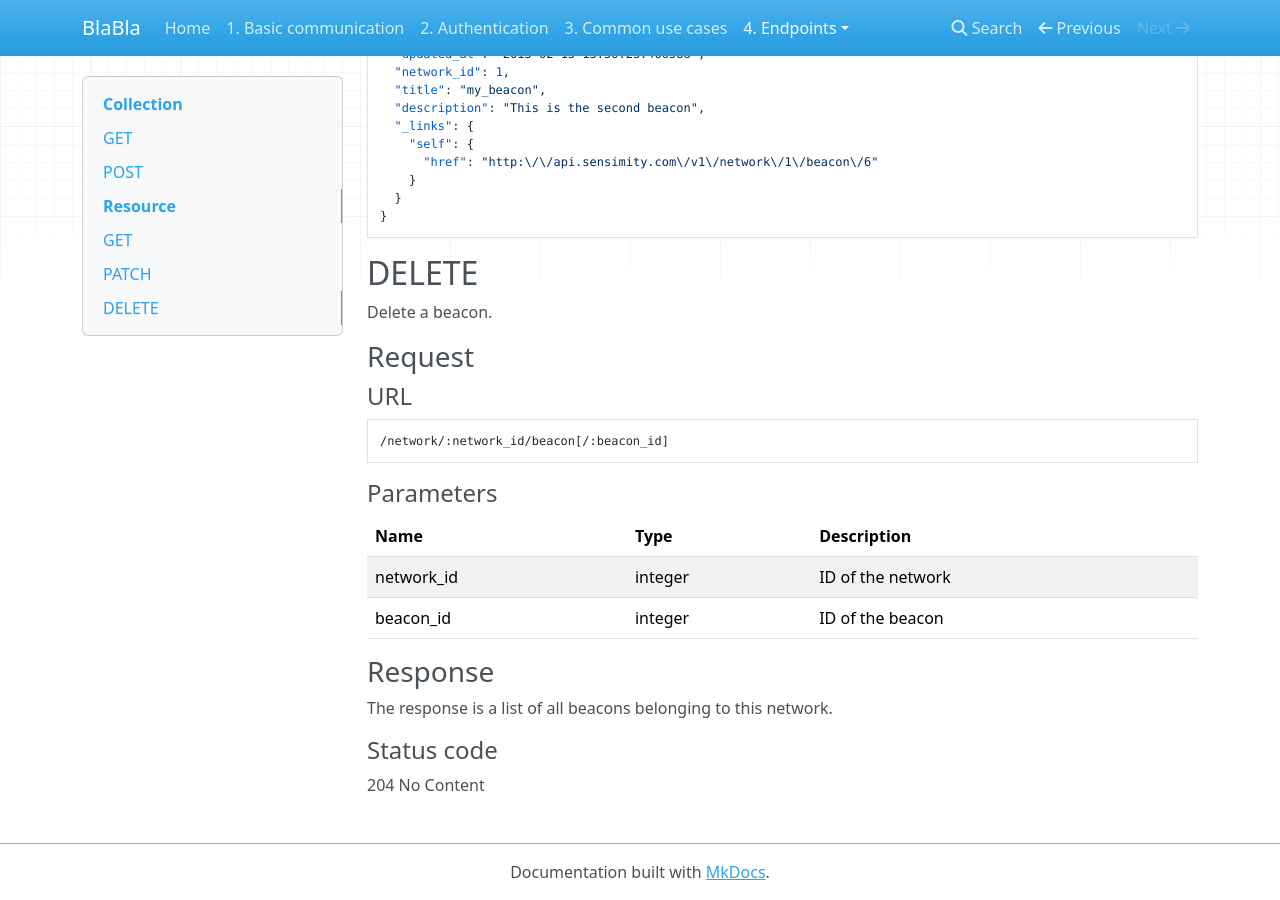
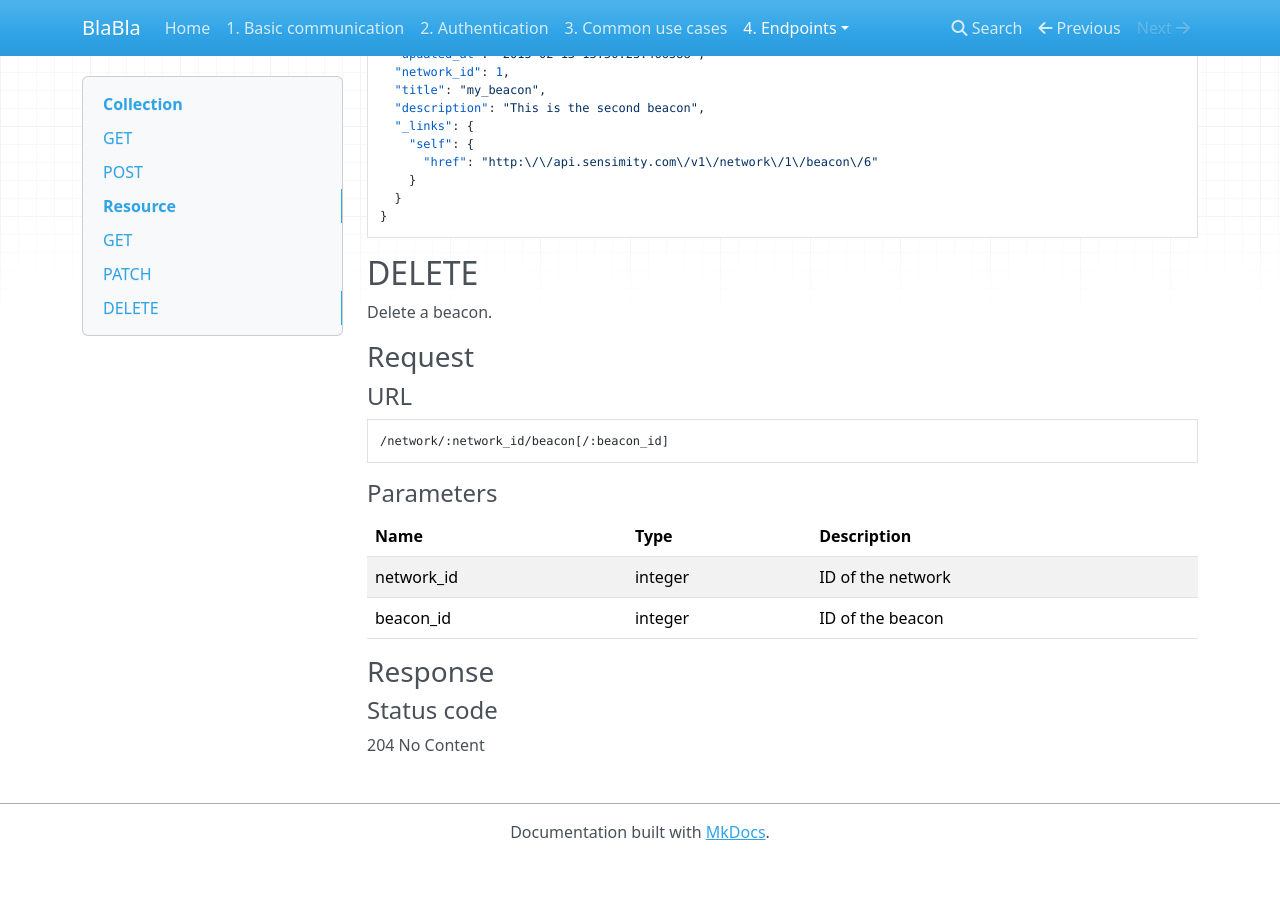
Before and after one commit to Sensimity/docs, an MkDocs documentation site: the page built from docs/endpoints/beacon.md, in a window 1280 px wide and 900 px high, scrolled down 4535 px. Built offline with MkDocs 1.6.1, drawn with Linux system fonts in a browser that asks for light colours; nearby versions of some CDN libraries; old or Windows-style settings are respelled for this version of MkDocs; after the commit the page ends 5395 px from its top, so only the background shows below that.

Commit message:
Remove beacon delete response

```diff
--- a/docs/endpoints/beacon.md
+++ b/docs/endpoints/beacon.md
@@ -244,7 +244,6 @@ Delete a beacon.
 | beacon_id  | integer | ID of the beacon  |
 
 ### Response
-The response is a list of all beacons belonging to this network.
 
 #### Status code
 204 No Content
```
